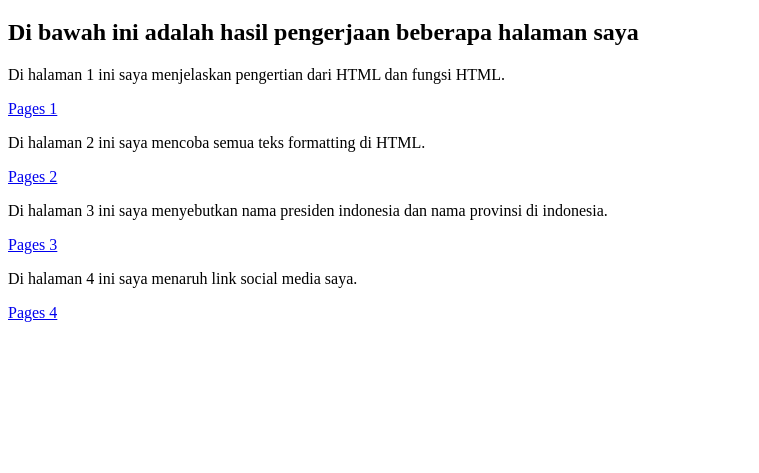
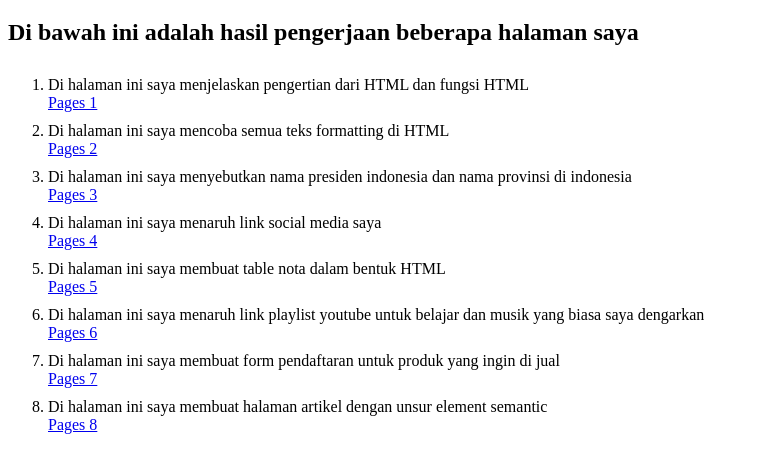
Before and after one commit to BagasIbrahim/fswd3-html-dasar, a plain HTML site: page index.html in a window 1280 px wide. Shown: the part 61-534 px from the top of the page, without its empty margins (0-759 px from the left). Drawn offline with Linux system fonts and the light colour scheme.

Commit message:
[STYLE] merapikan dan merubah style codingn

```diff
--- a/index.html
+++ b/index.html
@@ -6,31 +6,45 @@
     <meta http-equiv="X-UA-Compatible" content="IE=edge">
     <meta name="viewport" content="width=device-width, initial-scale=1.0">
     <title>Tugas Arkatama</title>
+    <style>
+        li{
+          padding-top: 10px;
+        }
+        a{
+            padding-bottom: 10px;
+        }
+      </style>
 </head>
 
 <body>
     <h1>Selamat datang di halaman web saya</h1>
     <h2>Di bawah ini adalah hasil pengerjaan beberapa halaman saya</h2>
 
-    <div>
-        <p>Di halaman 1 ini saya menjelaskan pengertian dari HTML dan fungsi HTML.</p>
-        <a href="pages/heading.html" target="_blank">Pages 1</a>
-    </div>
+    <ol>
+        <li>Di halaman ini saya menjelaskan pengertian dari HTML dan fungsi HTML</li>
+        <a href="pages/1-heading.html" target="_blank">Pages 1</a>
 
-    <div>
-        <p>Di halaman 2 ini saya mencoba semua teks formatting di HTML.</p>
-        <a href="pages/formatting.html" target="_blank">Pages 2</a>
-    </div>
+        <li>Di halaman ini saya mencoba semua teks formatting di HTML</li>
+        <a href="pages/2-formatting.html" target="_blank">Pages 2</a>
 
-    <div>
-        <p>Di halaman 3 ini saya menyebutkan nama presiden indonesia dan nama provinsi di indonesia.</p>
-        <a href="pages/list.html" target="_blank">Pages 3</a>
-    </div>
+        <li>Di halaman ini saya menyebutkan nama presiden indonesia dan nama provinsi di indonesia</li>
+        <a href="pages/3-list.html" target="_blank">Pages 3</a>
 
-    <div>
-        <p>Di halaman 4 ini saya menaruh link social media saya.</p>
-        <a href="pages/anchor.html" target="_blank">Pages 4</a>
-    </div>
+        <li>Di halaman ini saya menaruh link social media saya</li>
+        <a href="pages/4-anchor.html" target="_blank">Pages 4</a>
+
+        <li>Di halaman ini saya membuat table nota dalam bentuk HTML</li>
+        <a href="pages/5-nota.html" target="_blank">Pages 5</a>
+
+        <li>Di halaman ini saya menaruh link playlist youtube untuk belajar dan musik yang biasa saya dengarkan</li>
+        <a href="pages/6-playlist.html" target="_blank">Pages 6</a>
+
+        <li>Di halaman ini saya membuat form pendaftaran untuk produk yang ingin di jual</li>
+        <a href="pages/7-form.html" target="_blank">Pages 7</a>
+
+        <li>Di halaman ini saya membuat halaman artikel dengan unsur element semantic</li>
+        <a href="pages/8-semantic.html" target="_blank">Pages 8</a>
+    </ol>
 </body>
 
 </html>
```
